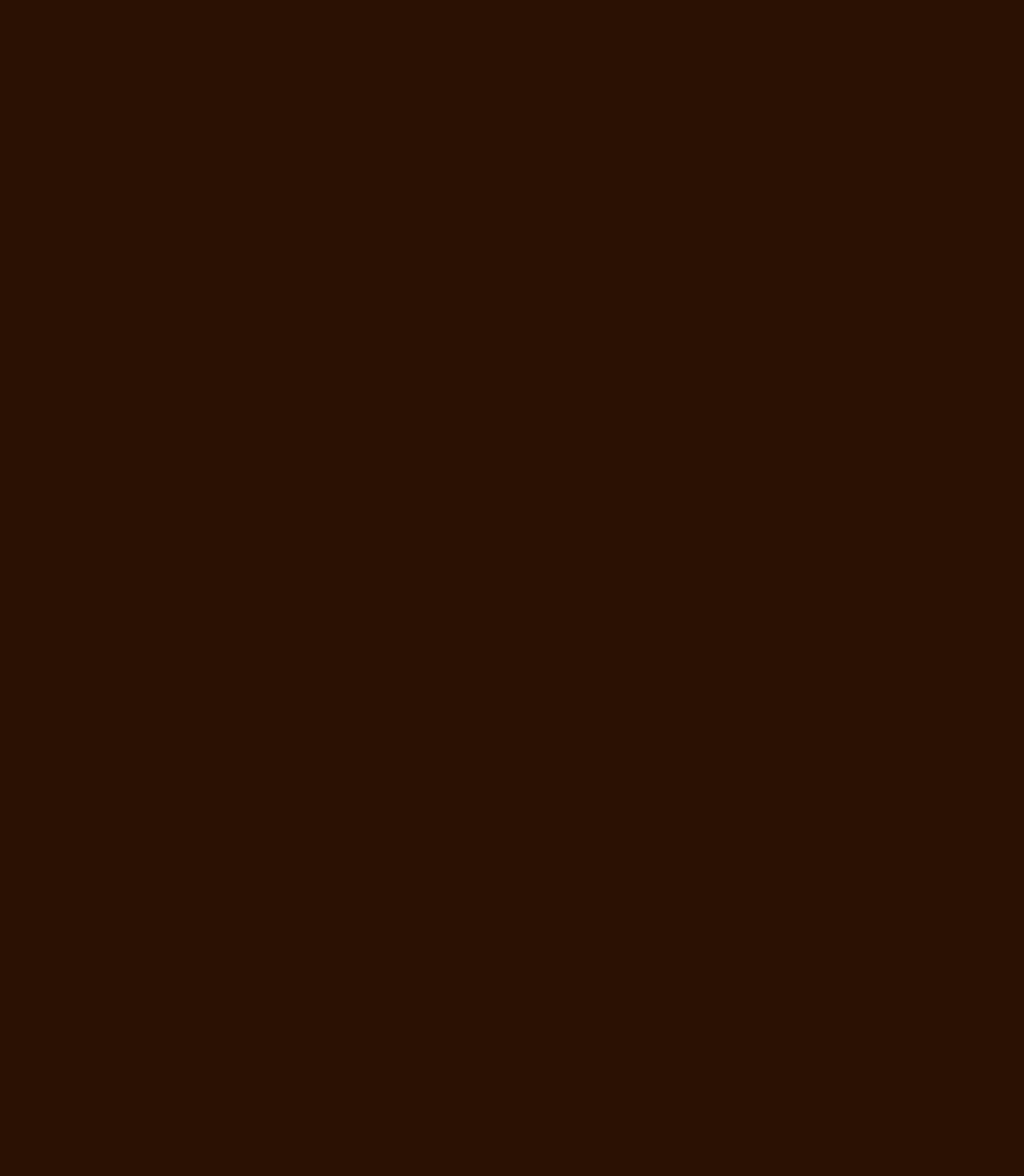
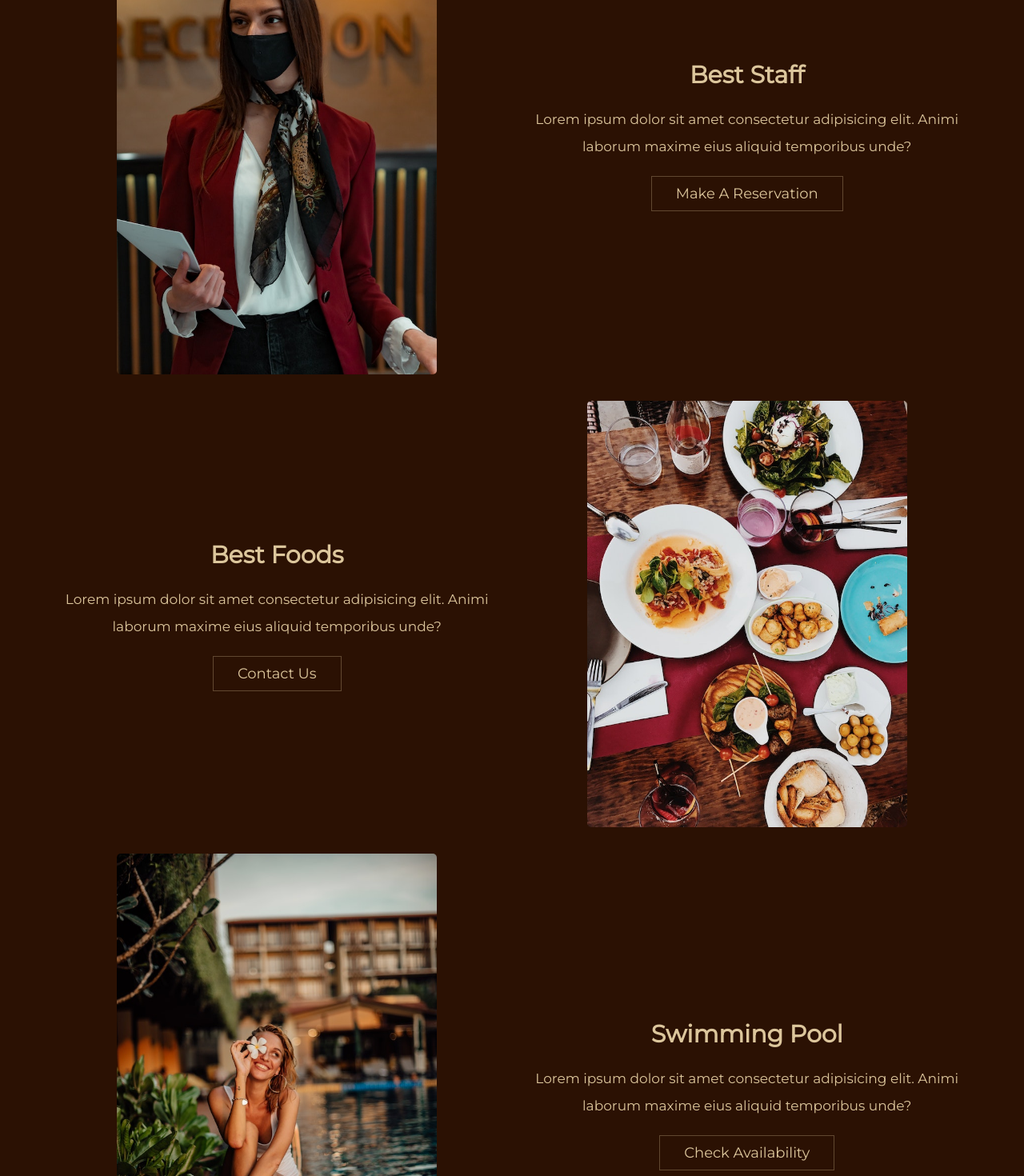
Before and after one commit to mrif449/Hotel-Management-System, a React (Create React App) app in the folder client/: page / in a window 1280 px wide. Shown: the part 920-2390 px from the top of the page at 80% size. Before the commit the page ends 800 px from the top, so only its background shows below. Built offline with nearby package versions, Linux system fonts and the light colour scheme.

Commit message:
Added about from template

```diff
--- a/client/src/views/body/Body.js
+++ b/client/src/views/body/Body.js
@@ -1,10 +1,12 @@
 import React from "react";
 import HomeComponent from "./home-page/home";
+import AboutComponent from "./home-page/about";
 
 const Body = () => {
     return (
         <div>
             <HomeComponent />
+            <AboutComponent />
         </div>
     );
 }
--- a/client/src/views/body/home-page/about.js
+++ b/client/src/views/body/home-page/about.js
@@ -0,0 +1,45 @@
+import React from 'react';
+
+const AboutComponent = () => {
+    return (
+        <section className="about" id="about">
+
+            <div className="row">
+                <div className="image">
+                    <img src="images/about-img-1.jpg" alt=""/>
+                </div>
+                <div className="content">
+                    <h3>best staff</h3>
+                    <p>Lorem ipsum dolor sit amet consectetur adipisicing elit. Animi laborum maxime eius aliquid temporibus unde?</p>
+                    <a href="#reservation" className="btn">make a reservation</a>
+                </div>
+            </div>
+
+            <div className="row revers">
+                <div className="image">
+                    <img src="images/about-img-2.jpg" alt=""/>
+                </div>
+                <div className="content">
+                    <h3>best foods</h3>
+                    <p>Lorem ipsum dolor sit amet consectetur adipisicing elit. Animi laborum maxime eius aliquid temporibus unde?</p>
+                    <a href="#contact" className="btn">contact us</a>
+                </div>
+            </div>
+
+            <div className="row">
+                <div className="image">
+                    <img src="images/about-img-3.jpg" alt=""/>
+                </div>
+                <div className="content">
+                    <h3>swimming pool</h3>
+                    <p>Lorem ipsum dolor sit amet consectetur adipisicing elit. Animi laborum maxime eius aliquid temporibus unde?</p>
+                    <a href="#availability" className="btn">check availability</a>
+                </div>
+            </div>
+
+        </section>
+
+    )
+}
+
+export default AboutComponent
```
